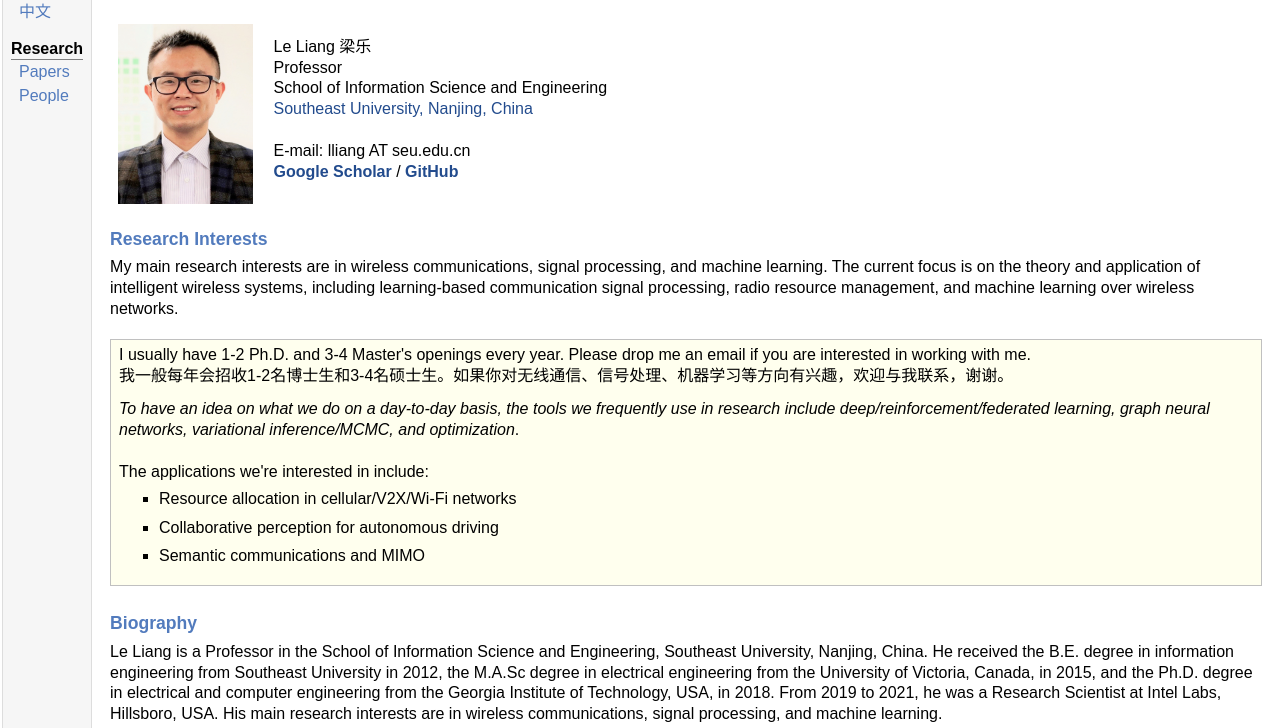
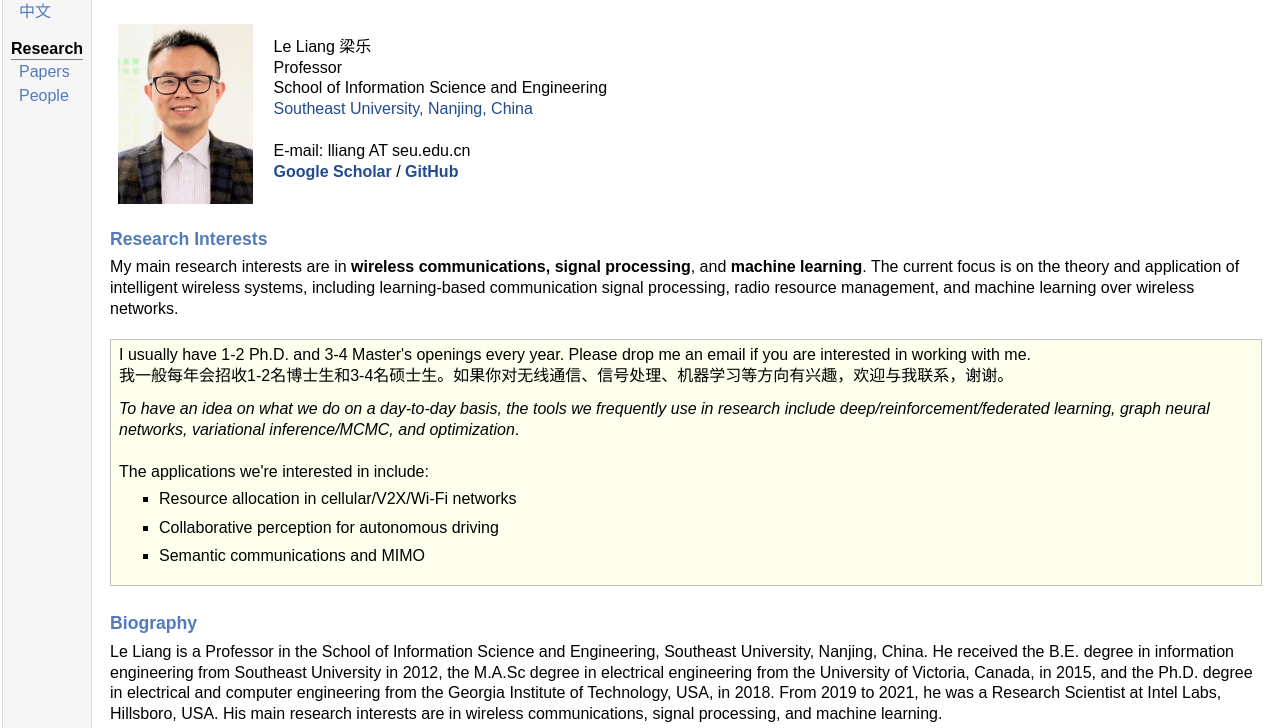
Before and after one commit to lianggroup/lianggroup.github.io, a plain HTML site: page index.html in a window 1280 px wide. Shown: the part 72-800 px from the top of the page. Drawn offline with Linux system fonts and the light colour scheme.

Commit message:
Add files via upload

```diff
--- a/index.html
+++ b/index.html
@@ -33,7 +33,7 @@ E-mail: lliang AT seu.edu.cn <br />
 <a href="https://scholar.google.ca/citations?user=Iv2E-SsAAAAJ&amp;hl=en"><b>Google Scholar</b></a> / <a href="https://github.com/lianggroup"><b>GitHub</b></a> <br /></p>
 </td></tr></table>
 <h3>Research Interests</h3>
-<p>My main research interests are in wireless communications, signal processing, and machine learning. The current focus is on the theory and application of intelligent
+<p>My main research interests are in <b>wireless communications, signal processing</b>, and <b>machine learning</b>. The current focus is on the theory and application of intelligent
 wireless systems, including learning-based communication signal processing, radio resource management, and machine learning over wireless networks.</p>
 <div class="infoblock">
 <div class="blockcontent">
```
